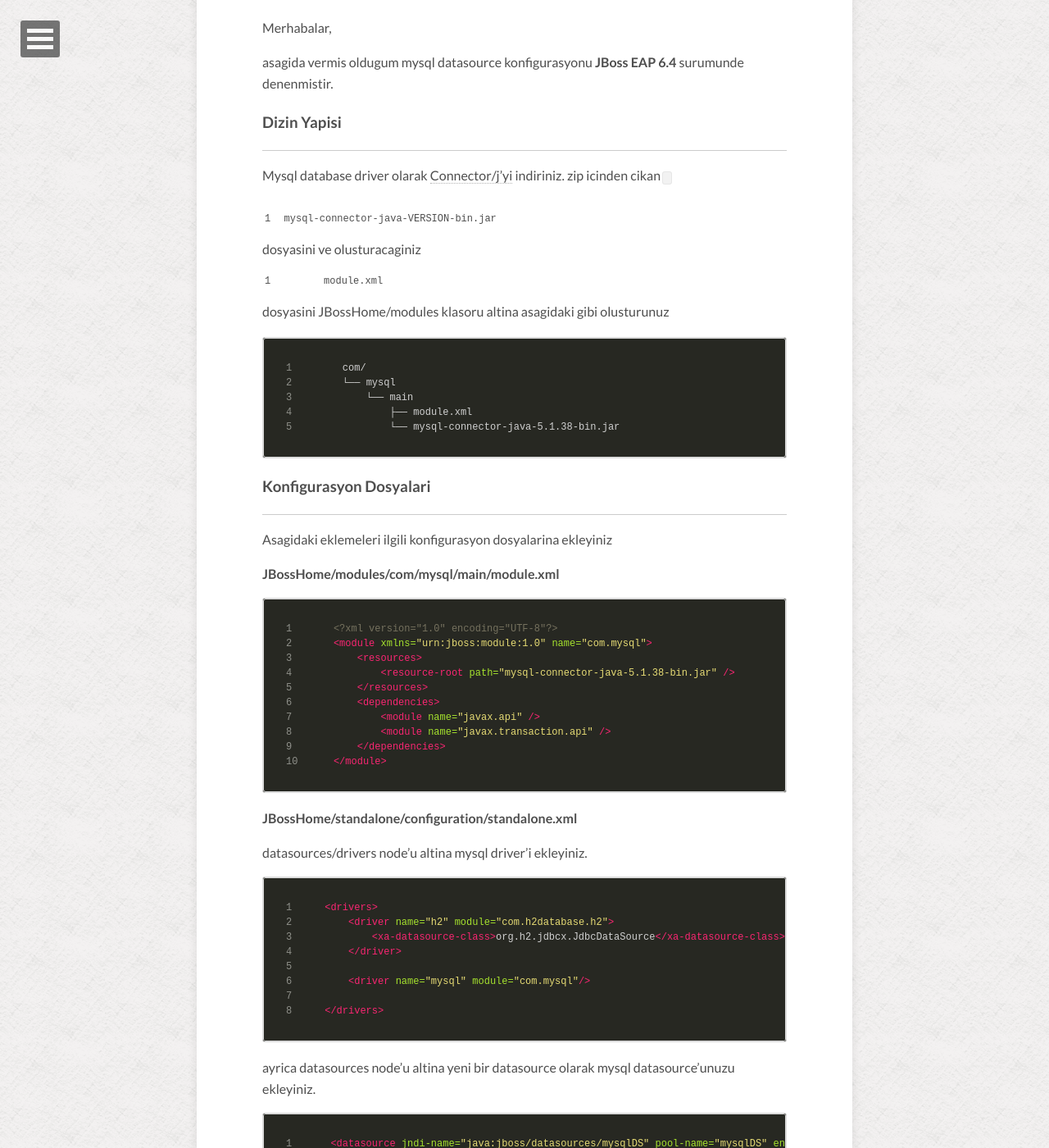
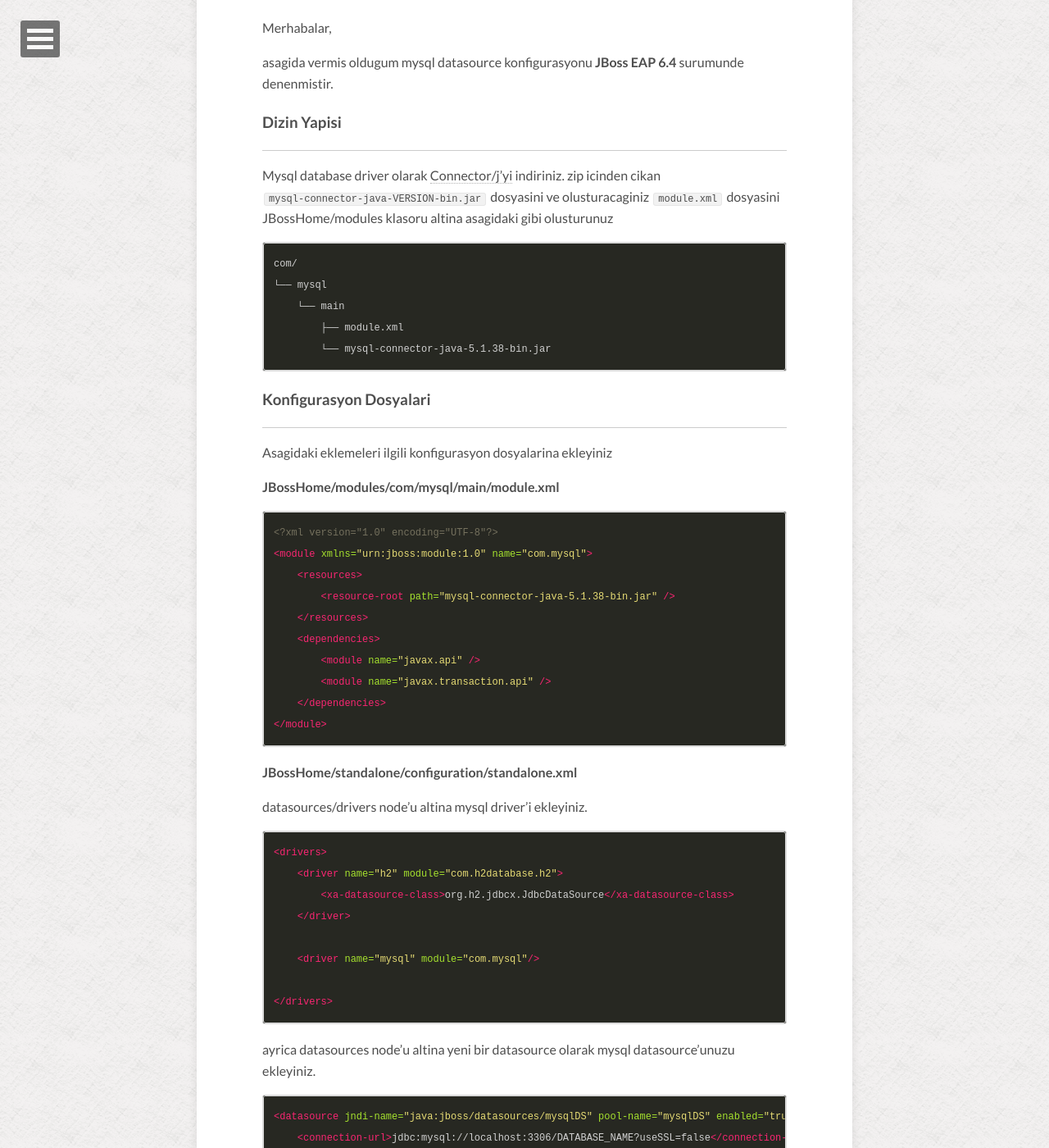
Before and after one commit to oksuz/oksuz.github.io, a Jekyll site: the page built from index.html, in a window 1280 px wide and 1400 px high, scrolled down 586 px. Shown: the whole window at 82% size. Built offline with Jekyll 4.4.1, drawn with Linux system fonts in a browser that asks for light colours; nearby versions of some CDN libraries; the list of posts is cut into pages by our own code; some of the changed text lies outside the part shown.

Commit message:
new config

```diff
--- a/_config.yml
+++ b/_config.yml
@@ -4,8 +4,6 @@
 comments: true
 reading_time:     false
 words_per_minute: 200
-# Your site's domain goes here (eg: //mmistakes.github.io, http://mademistakes.com, etc)
-# When testing locally leave blank or use http://localhost:4000
 url: http://oksuz.github.io
 
 # Owner/author information
@@ -39,7 +37,7 @@
 # http://en.wikipedia.org/wiki/List_of_tz_database_time_zones
 timezone:    Europe/Istanbul
 future:      true
-highlighter: coderay
+highlighter: rouge
 markdown:    kramdown
 gems:
   - jekyll-sitemap
@@ -61,12 +59,5 @@
   use_coderay: true
   input: GFM
 
-  coderay:
-    coderay_line_numbers: nil
-    coderay_line_numbers_start: 1
-    coderay_tab_width: 4
-    coderay_bold_every: 10
-    coderay_css: class
-
 include: [".htaccess"]
 exclude: ["deployer.py", "lib", "config.rb", "Capfile", "config", "Gemfile", "Gemfile.lock", "README.md", "LICENSE", "log", "Rakefile", "Rakefile.rb", "tmp", "less", "*.sublime-project", "*.sublime-workspace", "test", "spec", "Gruntfile.js", "package.json", "node_modules"]
```
